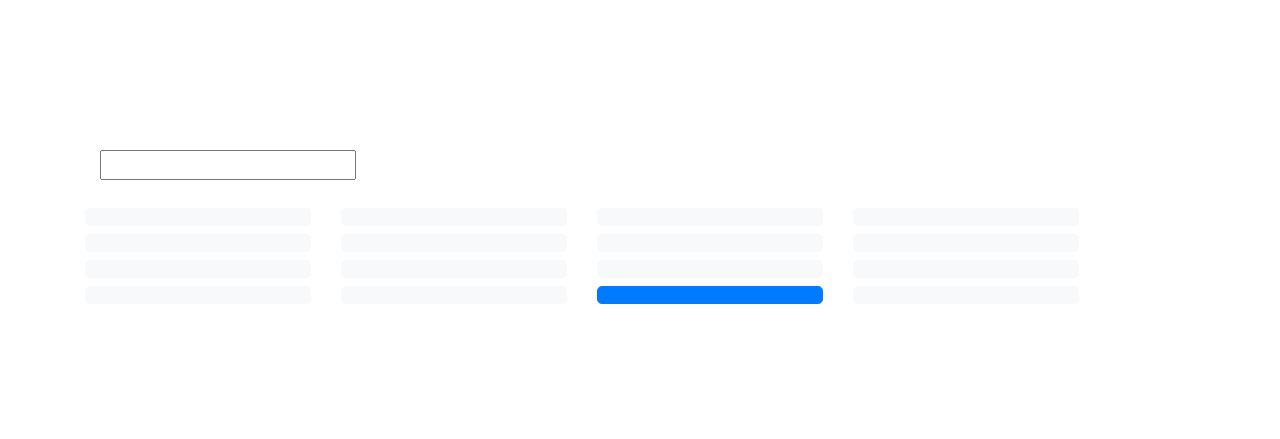
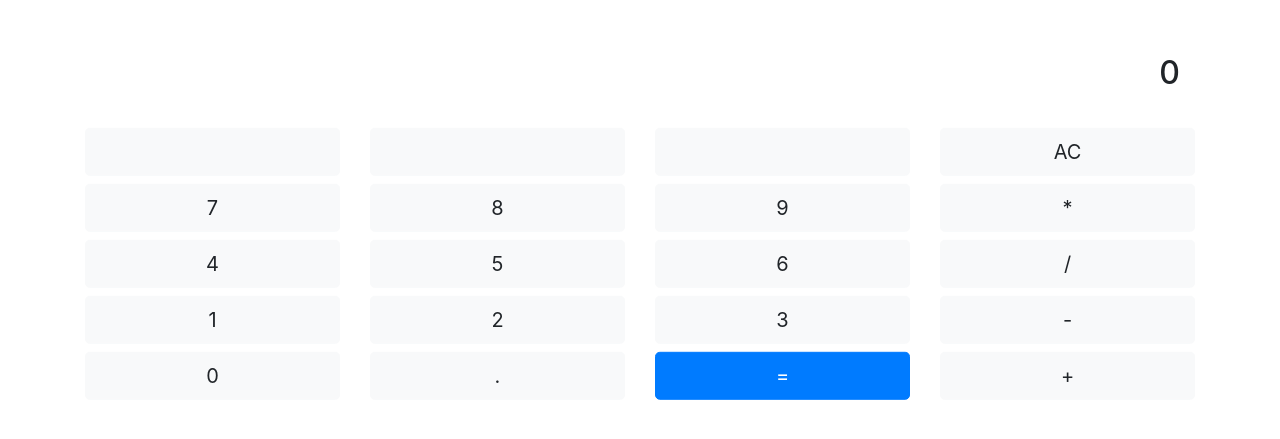
Before and after one commit to funny-family/react-calculator, a React (Create React App) app: page / in a window 1280 px wide. Shown: the part 159-598 px from the top of the page. Built offline with nearby package versions, Linux system fonts and the light colour scheme.

Commit message:
refactor(components): update Container component
Update component layout and added calculation logic.

```diff
--- a/src/components/Container/Container.jsx
+++ b/src/components/Container/Container.jsx
@@ -1,21 +1,186 @@
-import Input from '../Input';
+import { useState } from 'react';
+
+// import Input from '../Input';
+// https://www.youtube.com/watch?v=wOENJWPu23U&ab_channel=JustinKim
 import Button from '../Button';
 
 import './style.css';
 
 function Container() {
+  const [calculationValue, setCalculationValue] = useState('0');
+  const [stack, setStack] = useState(null);
+  const [operator, setOperator] = useState(null);
+
+  // const [inputValue, setInputValue] = useState('');
+
+  const handleButtonEvent = (calctype) => () => {
+    // console.log('calctype:', calctype);
+    if (calctype === 'AC') {
+      setCalculationValue('0');
+      setStack(null);
+      setOperator(null);
+      return;
+    }
+
+    if (calctype === '.') {
+      if (calculationValue.includes('.')) return;
+
+      setCalculationValue(`${calculationValue}.`);
+      return;
+    }
+
+    if (calctype === '+') {
+      if (operator !== null) {
+        if (operator === '+') {
+          setStack(stack + parseFloat(calculationValue));
+        } else if (operator === '-') {
+          setStack(stack - parseFloat(calculationValue));
+        } else if (operator === '*') {
+          setStack(stack * parseFloat(calculationValue));
+        } else if (operator === '/') {
+          setStack(stack / parseFloat(calculationValue));
+        }
+      } else {
+        setStack(parseFloat(calculationValue));
+      }
+
+      setCalculationValue('0');
+      setOperator('+');
+      return;
+    }
+
+    if (calctype === '-') {
+      if (operator !== null) {
+        if (operator === '+') {
+          setStack(stack + parseFloat(calculationValue));
+        } else if (operator === '-') {
+          setStack(stack - parseFloat(calculationValue));
+        } else if (operator === '*') {
+          setStack(stack * parseFloat(calculationValue));
+        } else if (operator === '/') {
+          setStack(stack / parseFloat(calculationValue));
+        }
+      } else {
+        setStack(parseFloat(calculationValue));
+      }
+
+      setCalculationValue('0');
+      setOperator('-');
+      return;
+    }
+
+    // if (calctype === '−') {
+    //   if (operator !== null) {
+    //     if (operator === '+') {
+    //       setStack(stack + parseFloat(calculationValue));
+    //     } else if (operator === '−') {
+    //       setStack(stack - parseFloat(calculationValue));
+    //     } else if (operator === '*') {
+    //       setStack(stack * parseFloat(calculationValue));
+    //     } else if (operator === '/') {
+    //       setStack(stack / parseFloat(calculationValue));
+    //     }
+    //   } else {
+    //     setStack(parseFloat(calculationValue));
+    //   }
+    //   setCalculationValue('0');
+    //   setOperator('−');
+    //   return;
+    // }
+
+    if (calctype === '*') {
+      if (operator !== null) {
+        if (operator === '+') {
+          setStack(stack + parseFloat(calculationValue));
+        } else if (operator === '-') {
+          setStack(stack - parseFloat(calculationValue));
+        } else if (operator === '*') {
+          setStack(stack * parseFloat(calculationValue));
+        } else if (operator === '/') {
+          setStack(stack / parseFloat(calculationValue));
+        }
+      } else {
+        setStack(parseFloat(calculationValue));
+      }
+
+      setCalculationValue('0');
+      setOperator('*');
+      return;
+    }
+
+    if (calctype === '/') {
+      if (operator !== null) {
+        if (operator === '+') {
+          setStack(stack + parseFloat(calculationValue));
+        } else if (operator === '-') {
+          setStack(stack - parseFloat(calculationValue));
+        } else if (operator === '*') {
+          setStack(stack * parseFloat(calculationValue));
+        } else if (operator === '/') {
+          setStack(stack / parseFloat(calculationValue));
+        }
+      } else {
+        setStack(parseFloat(calculationValue));
+      }
+
+      setCalculationValue('0');
+      setOperator('/');
+      return;
+    }
+
+    if (calctype === '=') {
+      if (!operator) return;
+
+      // console.log('calctype:', calctype);
+      // console.log('calc operation:', operator);
+
+      if (operator === '+') {
+        console.log('operator:', operator);
+        console.log('stack:', stack);
+        console.log('calculationValue:', parseFloat(calculationValue));
+        setCalculationValue((stack + parseFloat(calculationValue)).toString());
+      } else if (operator === '−') {
+        console.log('operator:', operator);
+        console.log('i am "-"'); // don't show in console!
+        console.log('stack:', stack);
+        console.log('calculationValue:', calculationValue);
+        setCalculationValue((stack - parseFloat(calculationValue)).toString());
+      } else if (operator === '*') {
+        setCalculationValue((stack * parseFloat(calculationValue)).toString());
+      } else if (operator === '/') {
+        setCalculationValue((stack / parseFloat(calculationValue)).toString());
+      }
+
+      setStack(null);
+      setOperator(null);
+      return;
+    }
+
+    if (calculationValue[calculationValue.length - 1] === '.') {
+      setCalculationValue(calculationValue + calctype);
+    } else {
+      // const number = parseFloat(calculationValue);
+      setCalculationValue(parseFloat(parseFloat(calculationValue) + calctype).toString());
+    }
+  };
+
   return (
     <div className="container-lg calc-container">
       <div className="container">
         <div className="row">
           <div className="col-sm-12">
-            <div className="input-group input-group-lg">
+            <h2 className="float-right">{ calculationValue }</h2>
+            {/* <div className="input-group input-group-lg">
               <Input
+                className="form-control"
                 type="text"
+                value={inputValue}
+                onChange={(event) => setInputValue(event.target.value)}
                 aria-label="Sizing example input"
                 aria-describedby="inputGroup-sizing-lg"
+                readOnly
               />
-            </div>
+            </div> */}
           </div>
         </div>
 
@@ -25,131 +190,160 @@ function Container() {
               <Button
                 className="btn btn-light btn-lg btn-block"
                 type="button"
-              >
-                7
-              </Button>
+                calctype="&nbsp;"
+              />
             </div>
             <div className="col-3 py-1">
               <Button
                 className="btn btn-light btn-lg btn-block"
                 type="button"
-              >
-                8
-              </Button>
+                calctype="&nbsp;"
+              />
             </div>
             <div className="col-3 py-1">
               <Button
                 className="btn btn-light btn-lg btn-block"
                 type="button"
-              >
-                9
-              </Button>
+                calctype="&nbsp;"
+              />
             </div>
             <div className="col-3 py-1">
               <Button
                 className="btn btn-light btn-lg btn-block"
                 type="button"
-              >
-                &times;
-              </Button>
+                calctype="AC"
+                onClick={handleButtonEvent}
+              />
+            </div>
+            <div className="col-3 py-1">
+              <Button
+                className="btn btn-light btn-lg btn-block"
+                type="button"
+                calctype="7"
+                onClick={handleButtonEvent}
+              />
+            </div>
+            <div className="col-3 py-1">
+              <Button
+                className="btn btn-light btn-lg btn-block"
+                type="button"
+                calctype="8"
+                onClick={handleButtonEvent}
+              />
+            </div>
+            <div className="col-3 py-1">
+              <Button
+                className="btn btn-light btn-lg btn-block"
+                type="button"
+                calctype="9"
+                onClick={handleButtonEvent}
+              />
+            </div>
+            <div className="col-3 py-1">
+              <Button
+                className="btn btn-light btn-lg btn-block"
+                type="button"
+                calctype="*"
+                onClick={handleButtonEvent}
+              />
             </div>
             <div className="w-100" />
             <div className="col-3 py-1">
               <Button
                 className="btn btn-light btn-lg btn-block"
                 type="button"
-              >
-                4
-              </Button>
+                calctype="4"
+                onClick={handleButtonEvent}
+              />
             </div>
             <div className="col-3 py-1">
               <Button
                 className="btn btn-light btn-lg btn-block"
                 type="button"
-              >
-                5
-              </Button>
+                calctype="5"
+                onClick={handleButtonEvent}
+              />
             </div>
             <div className="col-3 py-1">
               <Button
                 className="btn btn-light btn-lg btn-block"
                 type="button"
-              >
-                6
-              </Button>
+                calctype="6"
+                onClick={handleButtonEvent}
+              />
             </div>
             <div className="col-3 py-1">
               <Button
                 className="btn btn-light btn-lg btn-block"
                 type="button"
-              >
-                ÷
-              </Button>
+                calctype="/"
+                onClick={handleButtonEvent}
+              />
             </div>
             <div className="w-100" />
             <div className="col-3 py-1">
               <Button
                 className="btn btn-light btn-lg btn-block"
                 type="button"
-              >
-                1
-              </Button>
+                calctype="1"
+                onClick={handleButtonEvent}
+              />
             </div>
             <div className="col-3 py-1">
               <Button
                 className="btn btn-light btn-lg btn-block"
                 type="button"
-              >
-                2
-              </Button>
+                calctype="2"
+                onClick={handleButtonEvent}
+              />
             </div>
             <div className="col-3 py-1">
               <Button
                 className="btn btn-light btn-lg btn-block"
                 type="button"
-              >
-                3
-              </Button>
+                calctype="3"
+                onClick={handleButtonEvent}
+              />
             </div>
             <div className="col-3 py-1">
               <Button
                 className="btn btn-light btn-lg btn-block"
                 type="button"
-              >
-                -
-              </Button>
+                calctype="-"
+                onClick={handleButtonEvent}
+              />
             </div>
             <div className="col-3 py-1">
               <Button
                 className="btn btn-light btn-lg btn-block"
                 type="button"
-              >
-                0
-              </Button>
+                calctype="0"
+                onClick={handleButtonEvent}
+              />
             </div>
             <div className="col-3 py-1">
               <Button
                 className="btn btn-light btn-lg btn-block"
                 type="button"
-              >
-                .
-              </Button>
+                calctype="."
+                onClick={handleButtonEvent}
+              />
             </div>
             <div className="col-3 py-1">
               <Button
                 className="btn btn-primary btn-lg btn-block"
                 type="button"
-              >
-                =
-              </Button>
+                calctype="="
+                onClick={handleButtonEvent}
+              />
             </div>
             <div className="col-3 py-1">
               <Button
                 className="btn btn-light btn-lg btn-block"
                 type="button"
-              >
-                +
-              </Button>
+                calctype="+"
+                onClick={handleButtonEvent}
+              />
             </div>
           </div>
         </div>
```
